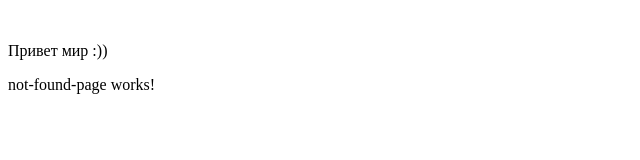
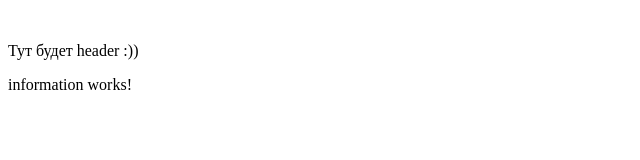
Before and after one commit to MaryAnzh/project-management-app-team, an Angular app: page /info in a window 1280 px wide. Shown: the top 160 px of the page, without its empty margins (0-640 px from the left). Built offline with nearby package versions, Linux system fonts and the light colour scheme.

Commit message:
feat: add info module

```diff
--- a/src/app/app-routing.module.ts
+++ b/src/app/app-routing.module.ts
@@ -3,6 +3,11 @@ import { RouterModule, Routes } from '@angular/router';
 import { NotFoundPageComponent } from './core/pages/not-found-page/not-found-page.component';
 
 const routes: Routes = [
+  {
+    path: '',
+    redirectTo: 'info',
+    pathMatch: 'full',
+  },
   {
     path: 'auth',
     loadChildren: () => import('./auth/auth.module').then(m => m.AuthModule)
@@ -10,6 +15,10 @@ const routes: Routes = [
   {
     path: 'project-management',
     loadChildren: () => import('./project-management/project-management.module').then(m => m.ProjectManagementModule)
+  },
+  {
+    path: 'info',
+    loadChildren: () => import('./information/information.module').then(m => m.InformationModule)
   },
   {
     path: '**',
--- a/src/app/app.component.html
+++ b/src/app/app.component.html
@@ -1,2 +1,2 @@
-<p>Привет мир :))</p>
+<p>Тут будет header :))</p>
 <router-outlet></router-outlet>
--- /dev/null
+++ b/src/app/information/information-routing.module.ts
@@ -0,0 +1,11 @@
+import { NgModule } from '@angular/core';
+import { RouterModule, Routes } from '@angular/router';
+import { InformationComponent } from './information.component';
+
+const routes: Routes = [{ path: '', component: InformationComponent }];
+
+@NgModule({
+  imports: [RouterModule.forChild(routes)],
+  exports: [RouterModule]
+})
+export class InformationRoutingModule { }
--- /dev/null
+++ b/src/app/information/information.component.html
@@ -0,0 +1 @@
+<p>information works!</p>
--- /dev/null
+++ b/src/app/information/information.component.ts
@@ -0,0 +1,15 @@
+import { Component, OnInit } from '@angular/core';
+
+@Component({
+  selector: 'app-information',
+  templateUrl: './information.component.html',
+  styleUrls: ['./information.component.scss']
+})
+export class InformationComponent implements OnInit {
+
+  constructor() { }
+
+  ngOnInit(): void {
+  }
+
+}
```
Also changed, not shown: src/app/app.module.ts (+9 -1 lines), src/app/information/information.module.ts (added, +17 -0 lines), src/app/information/information.component.scss (added), 1 other file (tests, documents, lock files or other folders).
